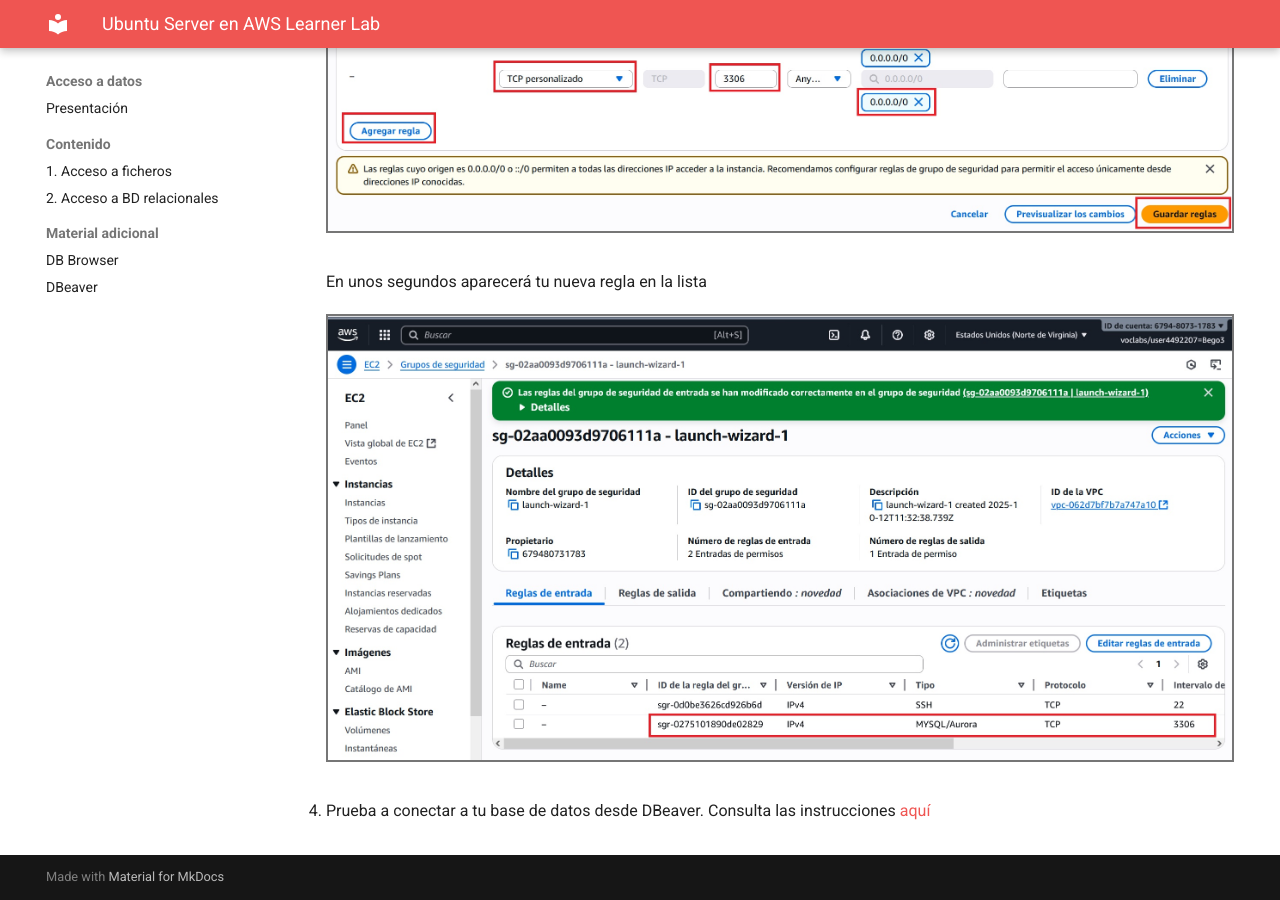
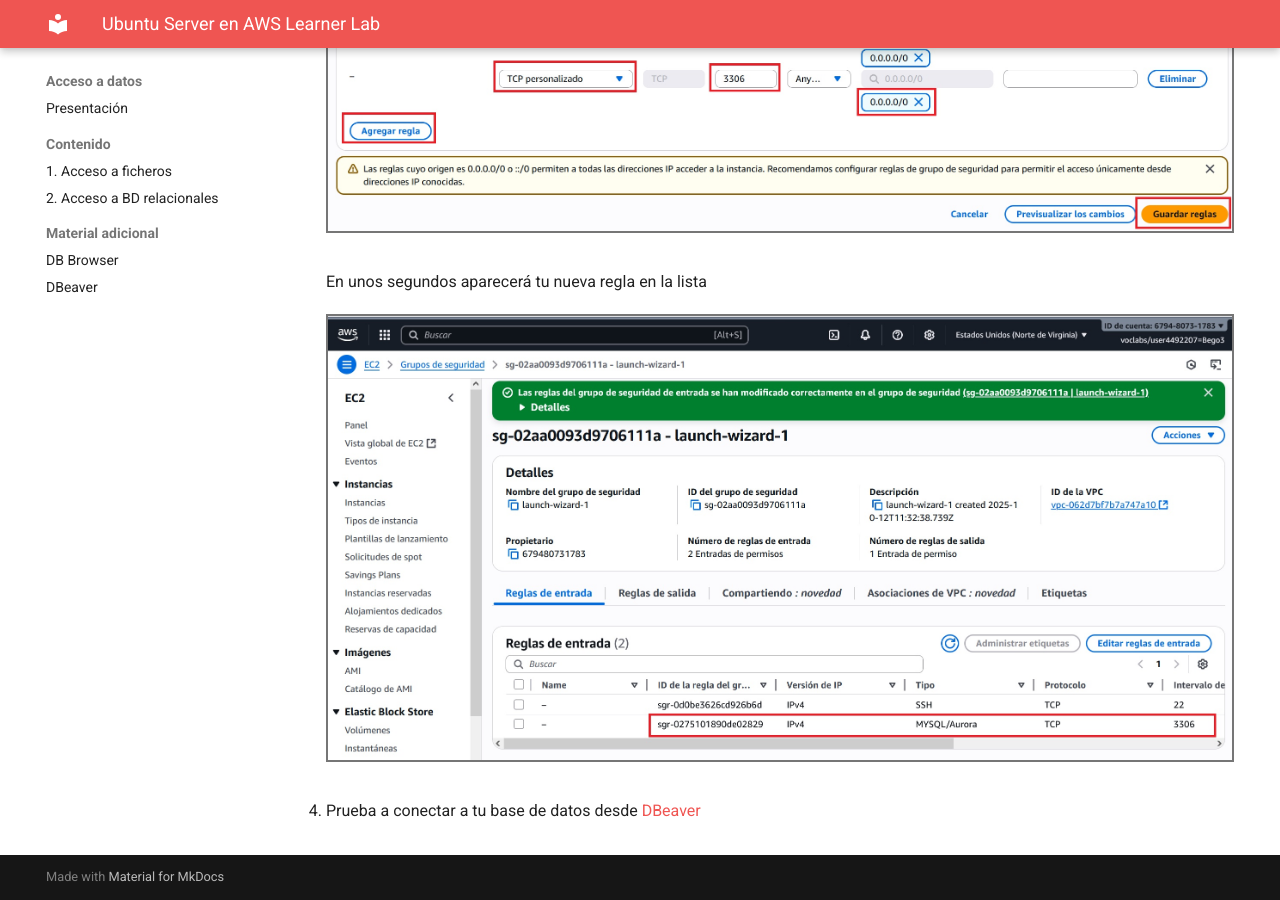
Before and after one commit to bpaterna/acceso_datos, an MkDocs documentation site: the page built from docs/AWSlab.md, in a window 1280 px wide and 900 px high, scrolled down 12315 px. Built offline with MkDocs 1.6.1 and Material for MkDocs 9.7.7, drawn with Linux system fonts in a browser that asks for light colours.

Commit message:
Update AWSlab.md

```diff
--- a/docs/AWSlab.md
+++ b/docs/AWSlab.md
@@ -156,7 +156,7 @@ A continuación se describen los pasos para crear un servidor Ubuntu en un labor
     ![Imagen 31](img/AWS/imagen_031.jpg)
 
 
-4. Prueba a conectar a tu base de datos desde DBeaver. Consulta las instrucciones [aquí](dbeaver.html)
+4. Prueba a conectar a tu base de datos desde [DBeaver](dbeaver.html)
 
 
 <!--
```
